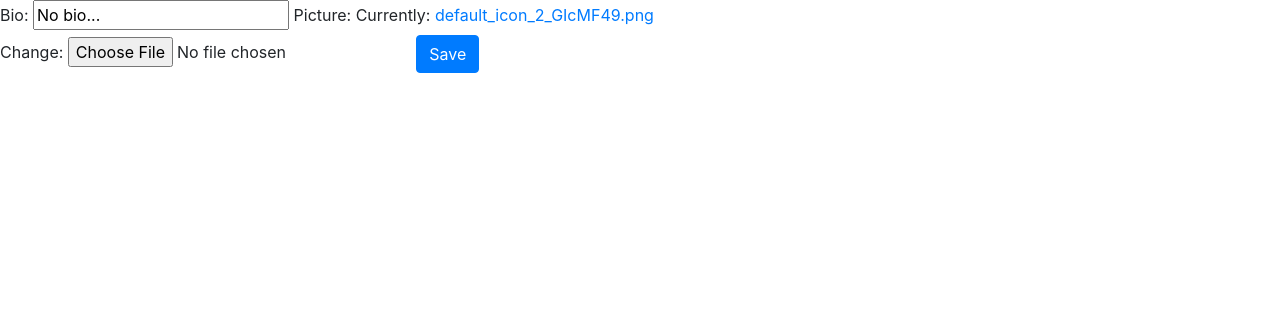
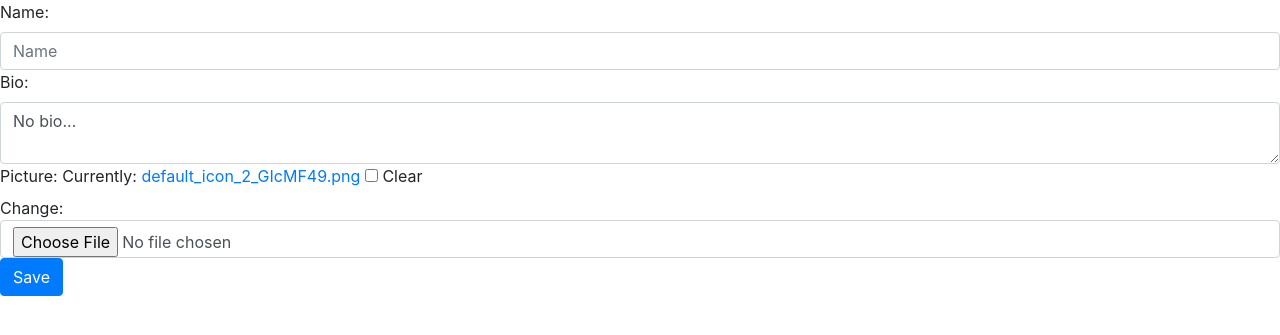
Before and after one commit to WildLotus-15/project6, a Django app: page /edit_profile/9 in a window 1280 px wide. Shown: the part 56-391 px from the top of the page. Run offline with Django 4.2, Linux system fonts and the light colour scheme; data comes from the database, SQL or seed files in the repository; both versions use the stored data as it was after the commit; some libraries are stand-ins or nearby versions.

```diff
--- a/network/forms.py
+++ b/network/forms.py
@@ -1,7 +1,15 @@
-from django.forms import ModelForm
+from django import forms
 from .models import UserProfile
 
-class EditProfileForm(ModelForm):
+class EditProfileForm(forms.ModelForm):
+    def __init__(self, *args, **kwargs):
+            super(EditProfileForm, self).__init__(*args, **kwargs)
+            self.fields['name'].widget.attrs = {'class': 'form-control', 'placeholder': 'Name' }
+
+            self.fields['bio'].widget.attrs = {'class': 'form-control', 'placeholder': 'Bio'}
+
+            self.fields['picture'].widget.attrs = {'class': 'form-control'}
+
     class Meta:
         model = UserProfile
-        fields = ["bio", "picture"]
+        fields = ["name", "bio", 'picture']
--- a/network/models.py
+++ b/network/models.py
@@ -11,8 +11,9 @@ class User(AbstractUser):
 
 class UserProfile(models.Model):
     user = models.OneToOneField(User, primary_key=True, related_name="profile", on_delete=models.CASCADE)
-    bio = models.CharField(blank=True, default="No bio...", max_length=64)
-    picture = models.ImageField(default="default_icon_2.png")
+    name = models.CharField(blank=True, null=True, max_length=64, default='')
+    bio = models.TextField(blank=True, default="No bio...")
+    picture = models.ImageField(default="default_icon_2.png", blank=True, null=True)
     friends = models.ManyToManyField(User, blank=True, related_name="friends")
 
 
--- a/network/templates/network/edit_profile.html
+++ b/network/templates/network/edit_profile.html
@@ -3,7 +3,7 @@
 {% endblock %}
 
 {% block body %}
-    <form action="{% url 'edit_profile' profile.user.id %}" method="post">
+    <form action="{% url 'edit_profile' profile.user.id %}" method="post" enctype="multipart/form-data">
         {% csrf_token %}
         {{ form }}
         <button type="submit" class="btn btn-primary">Save</button>
--- a/network/templates/network/friend_requests.html
+++ b/network/templates/network/friend_requests.html
@@ -8,9 +8,9 @@
         <div class="card">
             <div class="card-header" id="friend_request_header_{{friend_request.id}}">
                 <div>
-                    Pending friend request from <a href="{% url 'profile' friend_request.from_user.id %}">{{ friend_request.from_user }}</a>
-                    <button type="button" class="btn btn-danger text-right" id="decline_friend_request_button" data-friend_request_id="{{ friend_request.id }}">Decline</button>
-                    <button type="button" class="btn btn-primary text-right" id="accept_friend_request_button" data-friend_request_id="{{ friend_request.id }}">Accept</button>
+                    <a href="{% url 'profile' friend_request.from_user.id %}">{{ friend_request.from_user }}</a> sent you a friend request
+                    <button type="button" class="btn btn-primary text-right" id="accept_friend_request_button" data-friend_request_id="{{ friend_request.id }}">Confirm request</button>
+                    <button type="button" class="btn btn-danger text-right" id="decline_friend_request_button" data-friend_request_id="{{ friend_request.id }}">Delete request</button>
                 </div>
             </div>
         </div>
--- a/network/views.py
+++ b/network/views.py
@@ -60,10 +60,13 @@ def friend_requests(request):
 def edit_profile(request, profile_id):
     if request.method == "POST":
         profile = UserProfile.objects.get(pk=profile_id)
-        form = EditProfileForm(request.POST, request.FILES, instance=profile)
-        if form.is_valid():
-            form.save()
-            return HttpResponseRedirect(reverse("edit_profile", args=(profile.user.id,)))
+        if profile.user == request.user:
+            form = EditProfileForm(request.POST, request.FILES, instance=profile)
+            if form.is_valid():
+                form.save()
+                return HttpResponseRedirect(reverse("edit_profile", args=(profile.user.id,)))
+        else:
+            return JsonResponse({"error": "You do not have the permisson to perform this action"}, status=403)
 
     else:
         profile = UserProfile.objects.get(pk=profile_id)
```
Also changed, not shown: network/templates/network/profile.html (+9 -2 lines), db.sqlite3, network/migrations/0013_alter_userprofile_picture.py (added), network/migrations/0014_userprofile_name_alter_userprofile_bio.py (added), network/migrations/0015_alter_userprofile_name.py (added).
